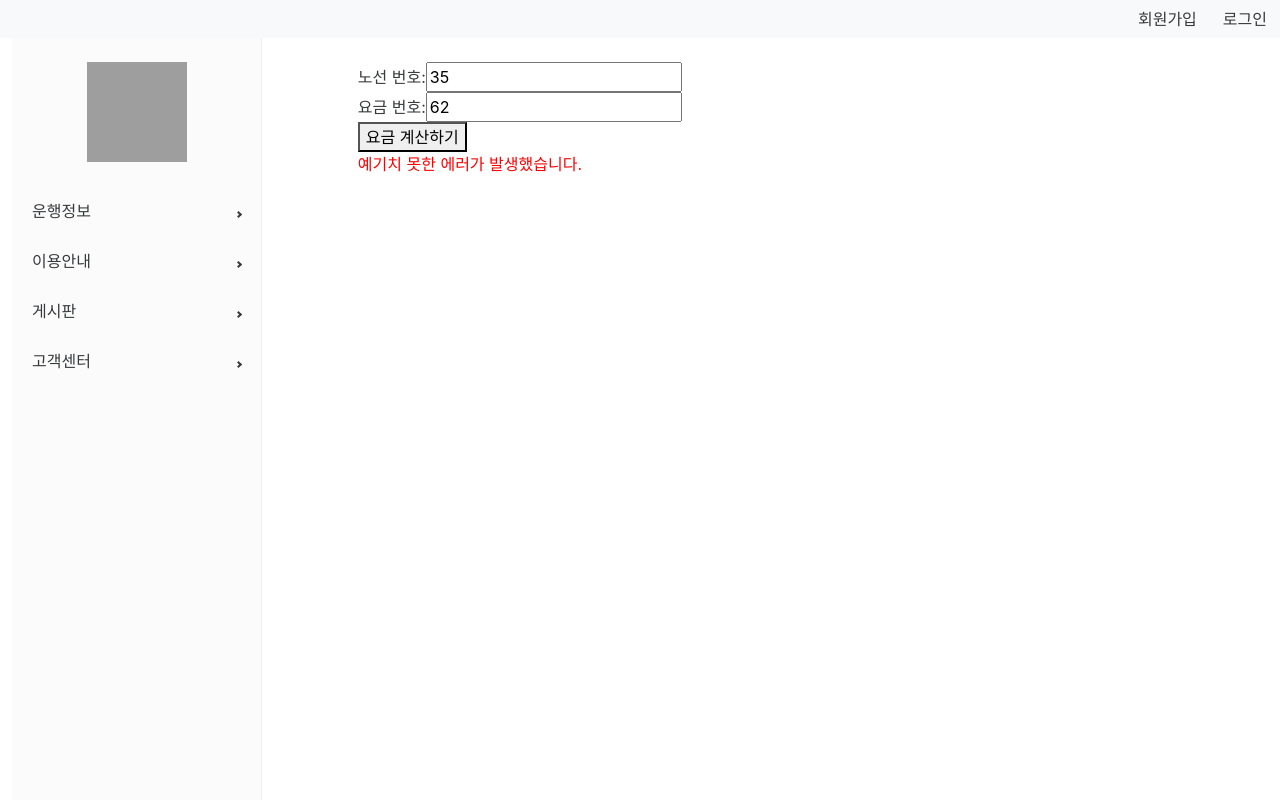
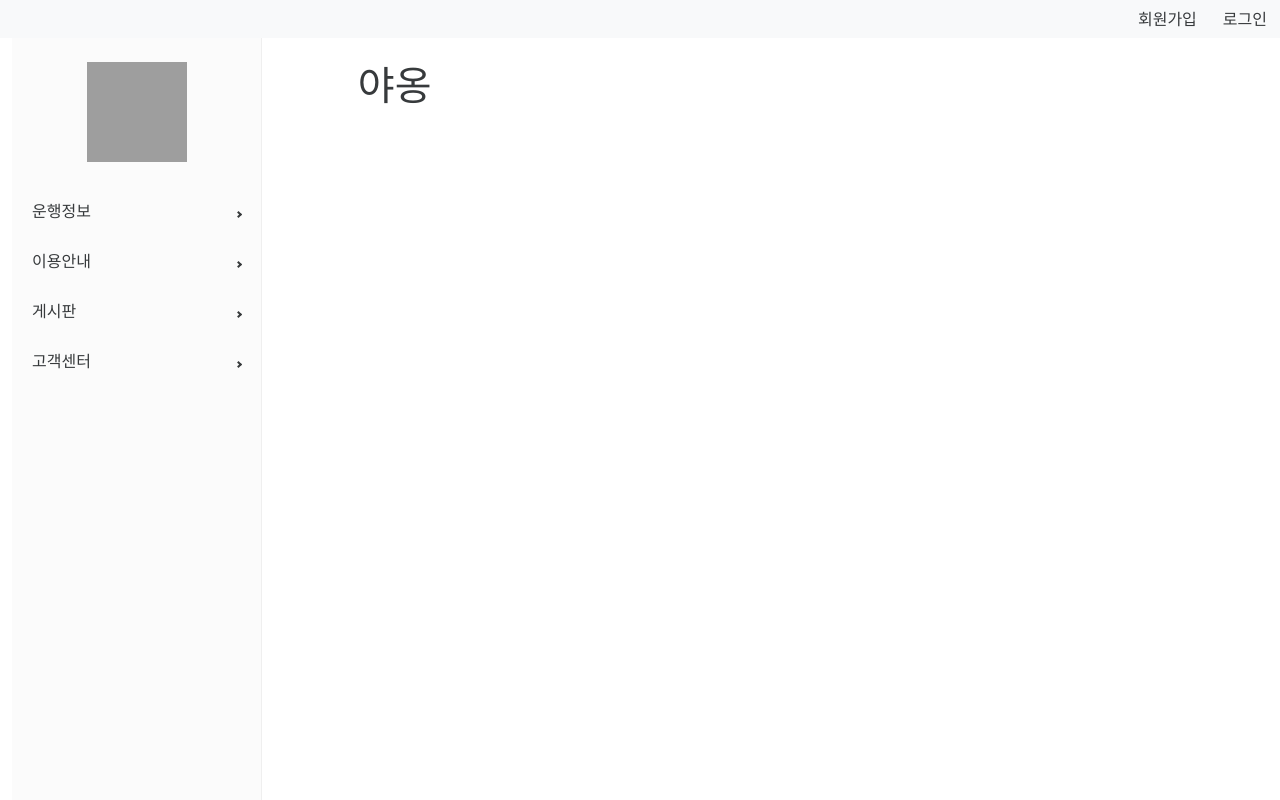
Before and after one commit to jjh9696/Final-unsu-react, a React (Create React App) app in the folder unsu/: page /#/testPrice in a window 1280 px wide. Shown: the top 800 px of the page. Built offline with nearby package versions, Linux system fonts and the light colour scheme; no server answers; grey boxes are pictures that could not be loaded.

Commit message:
모달없앰 그지같은 모달

```diff
--- a/unsu/src/components/TestPrice.js
+++ b/unsu/src/components/TestPrice.js
@@ -1,54 +1,10 @@
-import axios from "./utils/CustomAxios";
-import React, { useState, useEffect } from "react";
 
-const TestPrice = () => {
-    const [priceData, setPriceData] = useState({
-        routeNo: '35',  // 예시 초기 값
-        chargeNo: '62'  // 예시 초기 값
-    });
-    const [fare, setFare] = useState(null); // 계산된 요금을 저장할 상태
-    const [error, setError] = useState(null); // 에러 메시지를 저장할 상태
-
-    useEffect(() => {
-        fetchFare();  // 페이지 로드 시 요금 계산 실행
-    }, []);  // 의존성 배열을 빈 배열로 설정하여 컴포넌트 마운트 시 1회 실행
-
-    const fetchFare = async () => {
-        try {
-            const response = await axios.get(`charge/${priceData.routeNo}/${priceData.chargeNo}`);
-            setFare(response.data); // 요금 데이터를 상태에 저장
-            setError(null); // 에러 상태 초기화
-        } catch (error) {
-            console.error('에러입니다:', error);
-            setFare(null); // 요금 상태 초기화
-            setError('예기치 못한 에러가 발생했습니다.'); // 에러 메시지 설정
-        }
-    };
+function TestPrice() {
 
     return (
-        <div>
-            <label htmlFor="routeNo">노선 번호:</label>
-            <input
-                type="text"
-                id="routeNo"
-                name="routeNo"
-                value={priceData.routeNo}
-                onChange={e => setPriceData({ ...priceData, routeNo: e.target.value })}
-            /><br />
-
-            <label htmlFor="chargeNo">요금 번호:</label>
-            <input
-                type="text"
-                id="chargeNo"
-                name="chargeNo"
-                value={priceData.chargeNo}
-                onChange={e => setPriceData({ ...priceData, chargeNo: e.target.value })}
-            /><br />
-
-            <button onClick={fetchFare}>요금 계산하기</button>
-            {fare !== null && <p>계산된 요금: {fare}</p>} {/* 요금 표시 */}
-            {error && <p style={{ color: 'red' }}>{error}</p>} {/* 에러 메시지 표시 */}
-        </div>
+        <>
+        <h1>야옹</h1>
+        </>
     );
 }
 
--- a/unsu/src/components/integrated/Reservation.js
+++ b/unsu/src/components/integrated/Reservation.js
@@ -12,6 +12,8 @@ const Reservation = () => {
     const [endTerminals, setEndTerminals] = useState([]);
     const [selectedStartTerminal, setSelectedStartTerminal] = useState('');
     const [selectedEndTerminal, setSelectedEndTerminal] = useState('');
+    const [showDetails, setShowDetails] = useState(false); // 화면 전환을 관리하는 상태
+    const [selectedBus, setSelectedBus] = useState(null); // 선택된 버스의 상세 정보
     const [formData, setFormData] = useState({
         routeStart: "",
         routeEnd: "",
@@ -50,7 +52,7 @@ const Reservation = () => {
     const [selectedSeats, setSelectedSeats] = useState([])
 
     //예약된 좌석을 가져 오는 함수
-    const loadReservedDate = async()=>{
+    const loadReservedDate = async () => {
         const resp = await axios.get("/seat/reservation");
         setReservedSeats(resp.data);
         console.log(resp.data);
@@ -58,9 +60,7 @@ const Reservation = () => {
     // 좌석 선택 가능 여부를 확인하는 함수
     const isSeatSelectable = (seatNo) => {
         // 예약된 좌석 목록에서 선택된 좌석 번호를 검색
-    const reservedSeat = reservedSeats.find(seat => seat.seatNo === seatNo);
-    // 예약된 좌석이면 선택 불가능하므로 false 반환, 아니면 true 반환
-    return !reservedSeat;
+        return !reservedSeats.includes(seatNo);
     };
 
     // 좌석을 클릭할 때 실행되는 함수
@@ -96,9 +96,9 @@ const handleSeatClicks = (seat) => {
     const handleCombinedClick = async (bus) => {
         console.log(bus.busNo);
         setSeatBusNo(bus.busNo);
+        handleSelectBus(bus)
         // 데이터를 불러온 후에 모달을 열도록 선택
         await loadSeatData();
-        openModalCreate();
         setTimeout(() => {
             window.dispatchEvent(new Event('resize'));
         }, 500);
@@ -131,9 +131,9 @@ const handleSeatClicks = (seat) => {
     }, []);
 
     ///////////////////////좌석관련 핸들러끝////////////////////////////
-    useEffect(()=>{
+    useEffect(() => {
         loadReservedDate();
-    },[]);
+    }, []);
 
 
     // 사용자가 원하는 버스노선 정보를 얻기 위한 백엔드로 정보 전달
@@ -163,7 +163,7 @@ const handleSeatClicks = (seat) => {
         premium: null
     });
     const [error, setError] = useState(null);
-    const [chargeNo, setChargeNo]= useState();
+    const [chargeNo, setChargeNo] = useState();
     useEffect(() => {
         const fetchFares = async (routeNo) => {
             try {
@@ -337,6 +337,15 @@ const handleSeatClicks = (seat) => {
 
 
     ///////////////////////////////////////////// 버스 눌러서 예약 하는 모달 ////////////////////////////////////////////
+    const handleSelectBus = (bus) => {
+        setSelectedBus(bus);
+        setShowDetails(true); // 상세 화면으로 전환
+    };
+
+    // '이전' 버튼 클릭 핸들러
+    const handleGoBack = () => {
+        setShowDetails(false); // 초기 화면으로 돌아가기
+    };
     const [input, setInput] = useState({
         // 버스 예약 인서트 할것 넣기
     });
@@ -397,6 +406,8 @@ const handleSeatClicks = (seat) => {
 
     ///////////////////////////////////////////////// 아래부터 리턴 화면 /////////////////////////////////////////////////////
     return (
+        <>
+            {!showDetails ? (
                 <>
                     <>
                         <h1>버스조회</h1>
@@ -513,8 +524,10 @@ const handleSeatClicks = (seat) => {
                                         ))}
                                     </div>
                                 </div>
+                            </div>
+                        </>
 
-                    </div>
+                    )}
                     {/* <div className='row mt-5'>
                         <div className='col'>
                             <SeatGroup map={seats} setMap={setSeats}
@@ -534,17 +547,10 @@ const handleSeatClicks = (seat) => {
                                                         />
                         </div>
                     </div> */}
-                    {/* 등록 모달 */}
 
-                    <div ref={bsModal} className="modal fade" data-bs-backdrop="static" data-bs-keyboard="false" tabindex="-1" aria-labelledby="staticBackdropLabel" aria-hidden="true" >
-                        <div className="modal-dialog modal-xl" >
-                            <div className="modal-content modal-xl" >
-                                <div className="modal-header">
-                                    <h1 className="modal-title fs-5" id="staticBackdropLabel">고속버스예약</h1>
-                                    <button type="button" className="btn-close" aria-label="Close" onClick={e => cancelInput()}></button>
-                                </div>
-                                <div className="modal-body">
-                                    {/* 등록 */}
+                </>
+            ) : (
+                <>
                     <div className="container d-flex justify-content-end">
                         <div className="row mt-5 w-25 text-center me-5">
                             <div className="col">
@@ -607,20 +613,7 @@ const handleSeatClicks = (seat) => {
                                     </div>
                                 </div>
                                 <div className="row mt-4">
-                                                </div>
-                                            </div>
-                                        </div>
-                                    </div>
-                                </div>
-                                <div className="modal-footer">
-                                    <button className="btn btn-success me-2"
-                                        onClick={e => saveInput()}>
-                                        등록
-                                    </button>
-                                    <button className="btn btn-danger"
-                                        onClick={e => cancelInput()}>
-                                        취소
-                                    </button>
+                                    <button onClick={handleGoBack}>이전</button>
                                 </div>
                             </div>
                         </div>
```
Lines whose indentation alone changed are shown as unchanged.
